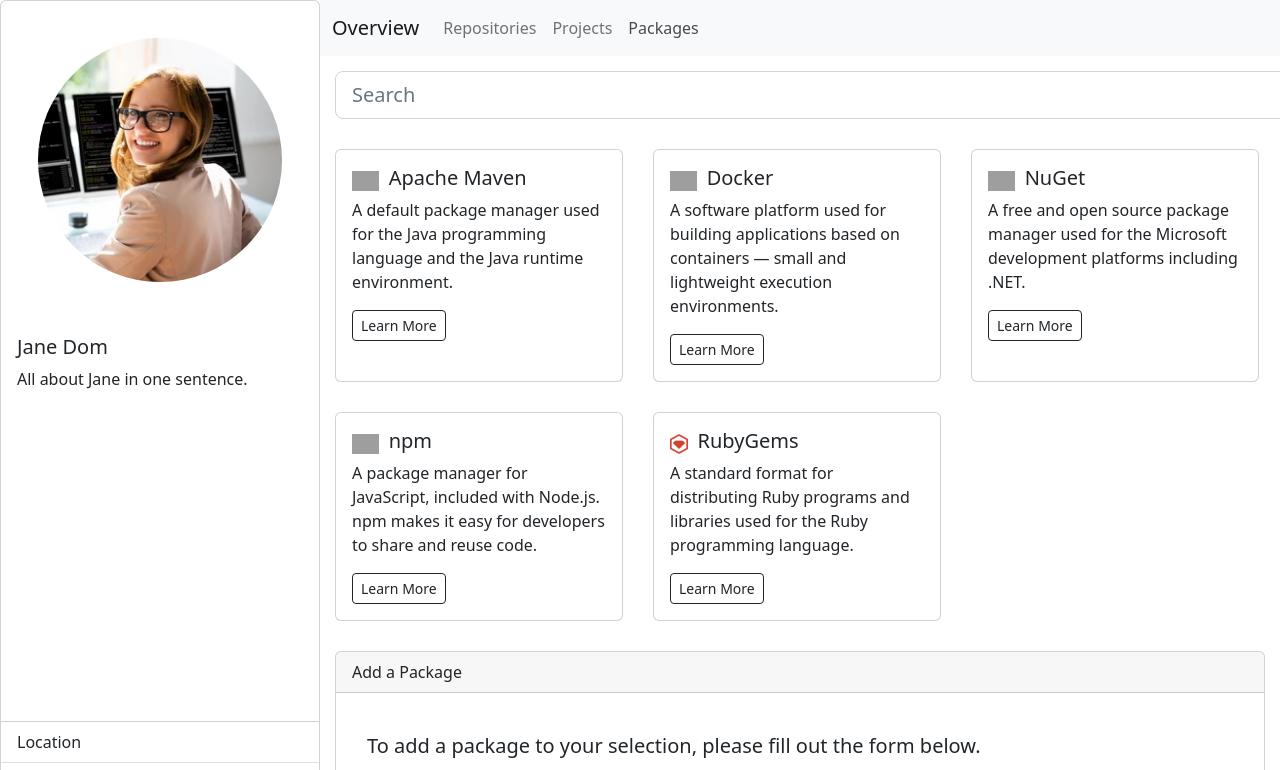
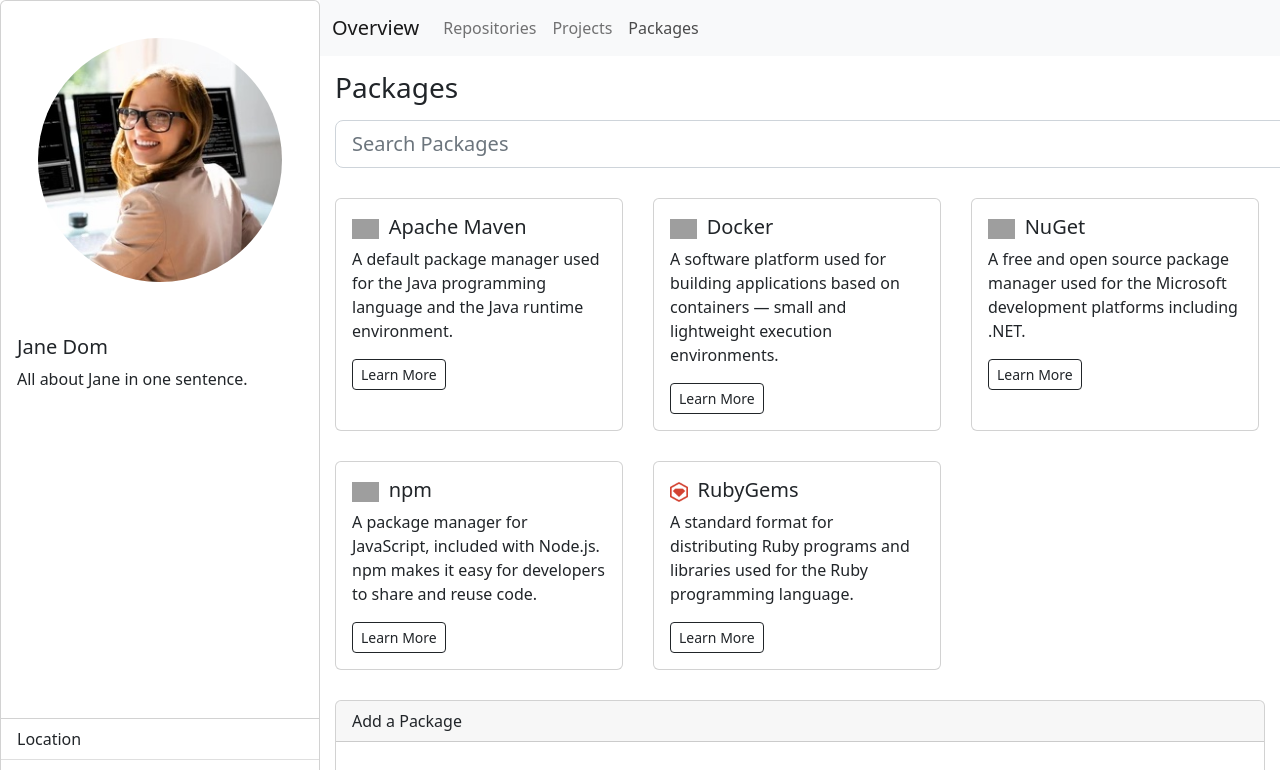
Before and after one commit to nss-evening-cohort-21/gitsub-team-3-hallelujah-do-what-you-gotta-do, a plain HTML site: page index.html in a window 1280 px wide. Both pictures are taken after a click on the link "Packages". Shown: the top 770 px of the page. Drawn offline with nearby package versions, Linux system fonts and the light colour scheme; grey boxes are pictures that could not be loaded.

Commit message:
changed styling and some phrasing, fixed form bugs

```diff
--- a/components/packageFormOnDom.js
+++ b/components/packageFormOnDom.js
@@ -2,8 +2,8 @@ import { renderToDom } from "../utils/renderToDom.js";
 import { packagesArr } from "../data/arrays.js";
 
 
-export const packagesPage = `<div class="package-search-container"><input id="packageSearch" class="package-search form-control form-control-lg" type="text" placeholder="Search"></div>
-<div class="package-card-container" id="packagesContainer"></div>
+export const packagesPage = `<div class="package-search-container"><h3 class="packages-heading">Packages</h3><input id="packageSearch" class="package-search form-control form-control-lg" type="text" placeholder="Search Packages"></div>
+<div class="packages-container" id="packagesContainer"></div>
 <div class="package-form-container" id="packFormContainer"></div>`;
 
 export const packagesOnDom = (packObj) => {
@@ -29,7 +29,7 @@ export const packagesOnDom = (packObj) => {
 
 
 
-  renderToDom("#packagesContainer", `<div class="packages-container">`+cardString+`</div><div id="packFormContainer"></div>`);
+  renderToDom("#packagesContainer", cardString);
 };
 
 
@@ -39,7 +39,6 @@ export const packageFormOnDom = () => {
     Add a Package
   </div>
   <div class="card-body package-form-card">
-    <h5 class="form-intro card-text">To add a package to your selection, please fill out the form below.</h5>
    <form id="packageForm">
   <div class="form-group">
     <label for="formGroupExampleInput">Package Name</label>
@@ -47,7 +46,8 @@ export const packageFormOnDom = () => {
   </div>
     <div class="form-group">
     <label for="formGroupExampleInput2">Package Description</label>
-    <input type="text" class="form-control pack-input" id="packageDesc" placeholder="" required>
+    <input type="text" class="form-control pack-input"  id="packageDesc" placeholder="" required>
+  </div>
   <div class="form-group">
     <label for="formGroupExampleInput2">Logo URL</label>
     <input type="text" class="form-control pack-input" id="packageIcon" placeholder="">
@@ -56,9 +56,10 @@ export const packageFormOnDom = () => {
     <label for="formGroupExampleInput2">Package URL</label>
     <input type="text" class="form-control pack-input" id="packageLink" placeholder="">
   </div>
- </form>
+
     <button type="submit" class="btn btn-dark pack-form-submit">Submit</button>
   </div>
+  </form>
 
 </div> `;
   renderToDom("#packFormContainer", formString);
@@ -81,7 +82,6 @@ export const createPackage = (e) => {
   form.reset();
   packagesArr.push(newPackage);
   packagesOnDom(packagesArr);
-  packageFormOnDom();
 };
 
 export const deletePackage = (e) => {
@@ -90,17 +90,14 @@ export const deletePackage = (e) => {
     const index = packagesArr.findIndex(item => item.id === Number(btnId));
     const deletedPck = packagesArr.splice(index, 1);
     packagesOnDom(packagesArr);
-    packageFormOnDom();
   }
 };
 
 export const searchPackage = (e) => {
-  console.log("isthisworking");
   const searchText = e.target.value.toLowerCase();
   const searchPckResult = packagesArr.filter (item =>
     item.name.toLowerCase().includes(searchText) ||
     item.description.toLowerCase().includes(searchText));
   packagesOnDom(searchPckResult);
-  packageFormOnDom();
 
 }
--- a/styles/main.css
+++ b/styles/main.css
@@ -180,14 +180,19 @@ padding:5px;
 
 }
 
+.packages-heading {
+  margin: 15px;
+}
+
 .pack-input {
   /* margin: 4px; */
-  width: 800px;
+  width: 700px;
 }
 
 .form-intro {
   margin: 10px 15px 20px 0px;
 }
+
 
 .pack-form-submit {
   margin: 15px 5px 10px 5px;
```
